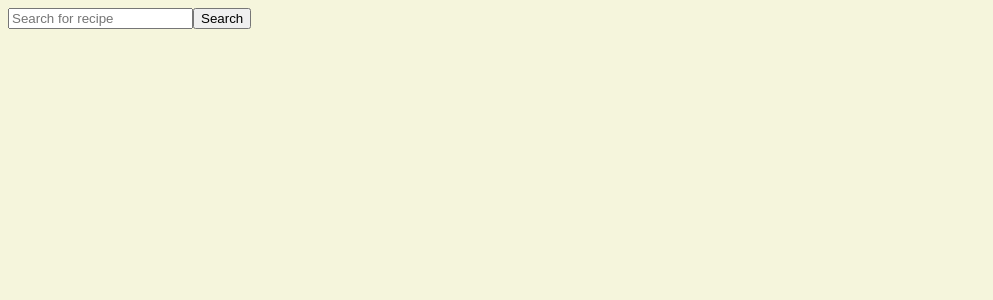
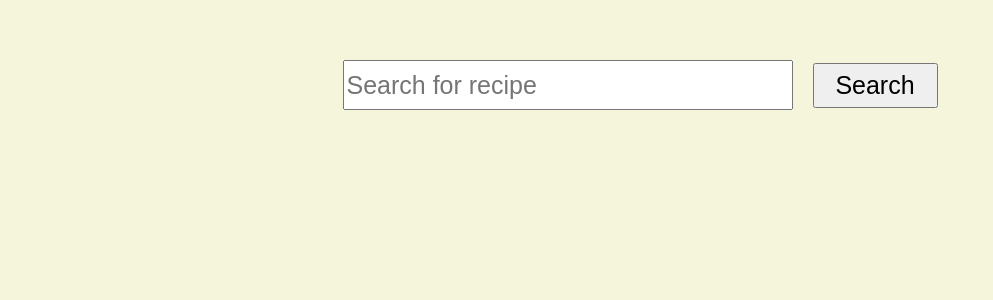
Before and after one commit to josellanza/bloobirds-technical-test, a React app: page / in a window 1280 px wide. Shown: the top 300 px of the page, without its empty margins (0-993 px from the left). Built offline with nearby package versions, Linux system fonts and the light colour scheme.

Commit message:
project ready to deploy

```diff
--- a/src/js/app/App.js
+++ b/src/js/app/App.js
@@ -38,12 +38,12 @@ class App extends React.Component {
           <button className='button' onClick={this.handleSubmit}>
             Search
           </button>
-          <ul>
-            {this.state.ingredient.map(function(user, i){
-              return <li key={i}>{user.name}</li>
-            })}
-          </ul>
         </form>
+        <ul>
+          {this.state.ingredient.map( (user, i) => {
+            return <li key={i}>{user.name}</li>
+          })}
+        </ul>
       </section>
     );
   }
--- a/src/scss/index.scss
+++ b/src/scss/index.scss
@@ -1,3 +1,31 @@
 body {
     background-color: beige;
 };
+
+section {
+  text-align: center;
+  margin: 50px;
+}
+
+button {
+  width: 125px;
+  height: 45px;
+  margin: 10px;
+  font-size: 25px;
+}
+
+input {
+  width: 450px;
+  height: 50px;
+  margin: 10px;
+  font-size: 25px;
+}
+
+ul {
+  list-style: none;
+  font-size: 30px;
+}
+
+li {
+  margin: 15px;
+}
```
